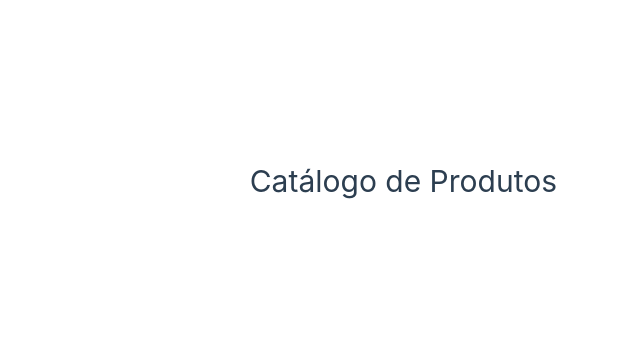
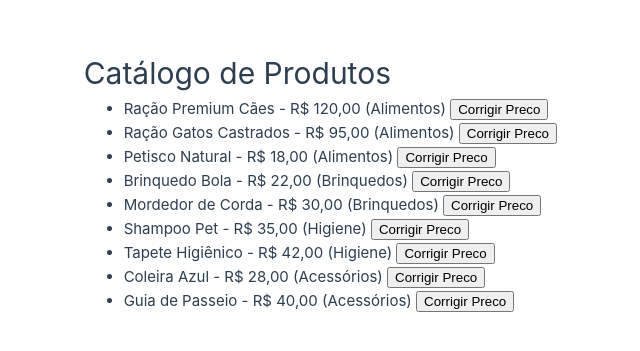
Before and after one commit to IgorMMichels/Catalogo, a Vue app: page / in a window 1280 px wide. Shown: the part 219-570 px from the top of the page, without its empty margins (83-723 px from the left). Built offline with nearby package versions, Linux system fonts and the light colour scheme.

Commit message:
Finished starting project with components and creation of router folder

```diff
--- a/package.json
+++ b/package.json
@@ -13,7 +13,8 @@
     "format": "prettier --write --experimental-cli src/"
   },
   "dependencies": {
-    "vue": "^3.5.32"
+    "vue": "^3.5.32",
+    "vue-router": "^5.0.6"
   },
   "devDependencies": {
     "@eslint/js": "^10.0.1",
--- a/src/App.vue
+++ b/src/App.vue
@@ -1,8 +1,21 @@
 <script setup>
 import { ref } from 'vue'
-import { listaProdutos } from './data/produtos';
+import { listaProdutos } from './data/products';
 import ProductChild from './components/ProductChild.vue';
+import ButtonChild from './components/ButtonChild.vue'
 const produtos = ref(listaProdutos);
+const alterando = ref(false)
+const posicaoProduto = ref(-1)
+const preco = ref(0)
+function corrigirPreco(idProduto) {
+  posicaoProduto.value = produtos.value.findIndex(p => p.id === idProduto);
+  preco.value = produtos.value[posicaoProduto.value].preco
+  alterando.value=true
+}
+function salvarPreco() {
+  produtos.value[posicaoProduto.value].preco = preco.value
+  alterando.value=false
+}
 </script>
 
 <template>
@@ -10,8 +23,20 @@ const produtos = ref(listaProdutos);
     <h1>Catálogo de Produtos</h1>
     <div>
       <ul>
-
+        <ProductChild v-for="produto in produtos"
+        :key="produto.id" :id="produto.id"
+        :nome="produto.nome"
+        :preco="produto.preco"
+        :categoria="produto.categoria"
+        @corrigirpreco="corrigirPreco"
+        >
+        </ProductChild>
       </ul>
+    </div>
+    <div v-show="alterando">
+      <label>Preço</label>
+      <input type="number" v-model.number="preco">
+      <ButtonChild @clique="salvarPreco(preco)">Salvar</ButtonChild>
     </div>
   </div>
 </template>
--- /dev/null
+++ b/src/components/ButtonChild.vue
@@ -0,0 +1,15 @@
+<script setup >
+  defineEmits(['clique'])
+</script>
+
+<template>
+  <button @click.prevent="$emit('clique')">
+    <slot>
+
+    </slot>
+  </button>
+</template>
+
+<style scoped>
+
+</style>
--- a/src/components/ProductChild.vue
+++ b/src/components/ProductChild.vue
@@ -1,13 +1,15 @@
 <script setup>
-
+defineProps(['id', 'nome', 'preco', 'categoria'])
+import ButtonChild from './ButtonChild.vue'
+defineEmits(['corrigirpreco'])
+import { formataPreco } from '@/utils/productUtils'
 </script>
 
 <template>
-  <div>
-
-  </div>
+  <li>
+    {{ nome }} - {{ formataPreco(preco) }} ({{ categoria }})
+    <ButtonChild @clique="$emit('corrigirpreco', id)">Corrigir Preco</ButtonChild>
+  </li>
 </template>
 
-<style scoped>
-
-</style>
+<style scoped></style>
--- /dev/null
+++ b/src/utils/global.js
@@ -0,0 +1,6 @@
+const moedaPais = 'BRL'
+const idioma = 'pt-BR'
+
+export {
+  moedaPais, idioma
+}
--- /dev/null
+++ b/src/utils/productUtils.js
@@ -0,0 +1,10 @@
+import { moedaPais, idioma } from "./global"
+
+function formataPreco(preco) {
+  return Number(preco).toLocaleString(idioma,{
+    style: 'currency',
+    currency: moedaPais,
+  })
+}
+
+export { formataPreco }
```
Also changed, not shown: src/views/AlimentosView.vue (added, +22 -0 lines), src/views/HomeView.vue (added, +14 -0 lines), 1 other file (tests, documents, lock files or other folders).
